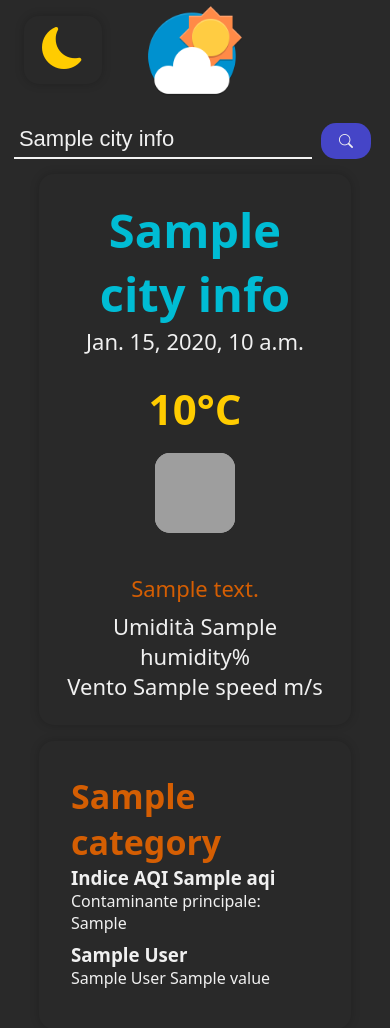
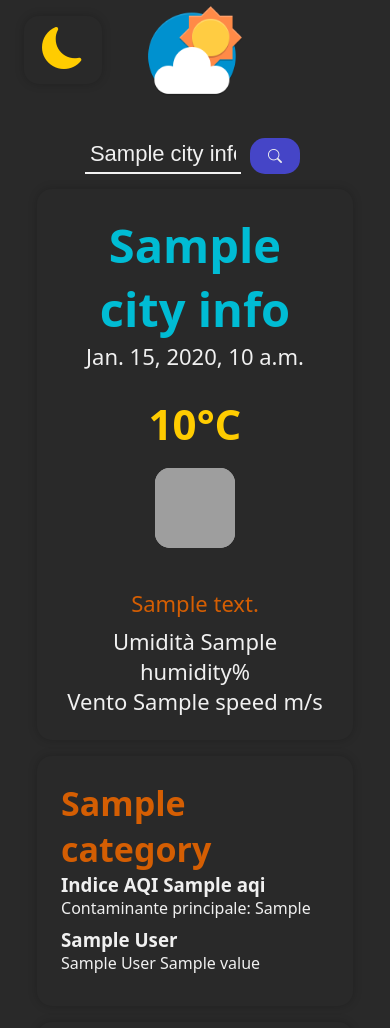
Before and after one commit to jklzz02/weather-django, a Django app: template templates/city/city.html in a window 390 px wide. Shown: the top 1028 px of the page. Run offline with Django 5.2, Linux system fonts and the light colour scheme; the template is opened without the code that fills it: most values are stand-ins (such as "Sample title", 1, 10 or a date in 2020); parts of the project's set-up code (start-up, migrations or seed data) failed here and were passed over; grey boxes are pictures that could not be loaded.

Commit message:
css update

```diff
--- a/static/style/style.css
+++ b/static/style/style.css
@@ -41,6 +41,8 @@ body {
 
 main {
     text-align: center;
+    display: grid;
+    place-items: center;
 }
 
 h1 {
@@ -62,6 +64,7 @@ strong {
 
 form {
     margin-top: 1rem;
+    width: 100%;
 }
 
 .main-icon {
@@ -81,7 +84,7 @@ form {
 }
 
 input[type="text"] {
-    min-width: 40%;
+    width: 40%;
     background: none;
     border: none;
     color: var(--light-color);
@@ -123,6 +126,7 @@ button[type="submit"]:hover, .main-icon:hover {
     display: flex;
     flex-wrap: wrap;
     justify-content: center;
+    width: 90%;
     margin-top: 2rem;
     gap: 1rem;
 }
@@ -134,6 +138,7 @@ button[type="submit"]:hover, .main-icon:hover {
    min-height: 500px;
    border-radius: 15px;
    box-shadow: var(--shadow);
+   flex-grow: 1;
 
 }
 
@@ -266,7 +271,7 @@ font-size: var(--md-size);
 
 #hour-container {
 
-    width: 91%;
+    width: 90%;
     margin: auto;
     margin-top: 1rem;
     padding: 1rem;
@@ -433,7 +438,7 @@ h3 a:hover {
 @media screen and (min-width: 1750px) {
 
     .city-query-container {
-        max-width: 91%;
+        max-width: 90%;
         margin: auto;
     }
 
@@ -476,12 +481,6 @@ h3 a:hover {
         font-size: var(--md-size);
     }
 
-    .city-query-container {
-
-        margin-inline: 2rem;
-
-    }
-
     iframe {
         width: 30%;
     }
@@ -505,7 +504,6 @@ h3 a:hover {
     .city-container {
         padding: 0;
         margin: 0;
-        margin-inline: 10px;
     }
 
     .city-box {
@@ -537,8 +535,8 @@ h3 a:hover {
     }
 
     iframe, .city-query-box {
-        height: auto !important;
-        width: 80% !important;
+        height: auto;
+        width: 90%;
     }
 
     .info-container {
@@ -570,9 +568,8 @@ h3 a:hover {
     }
 
     .air_conditions-box {
-        padding: 2rem;
-        width: 80%;
         margin: auto;
+        width: 90%;
     }
 
     .air_conditions-box p, .air_conditions-box h3, .air_conditions-box h2 {
```
